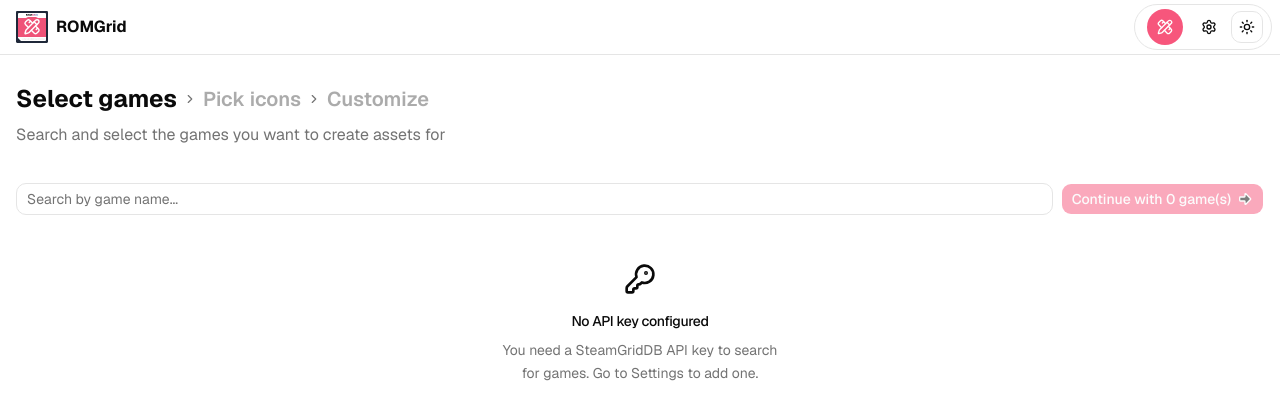
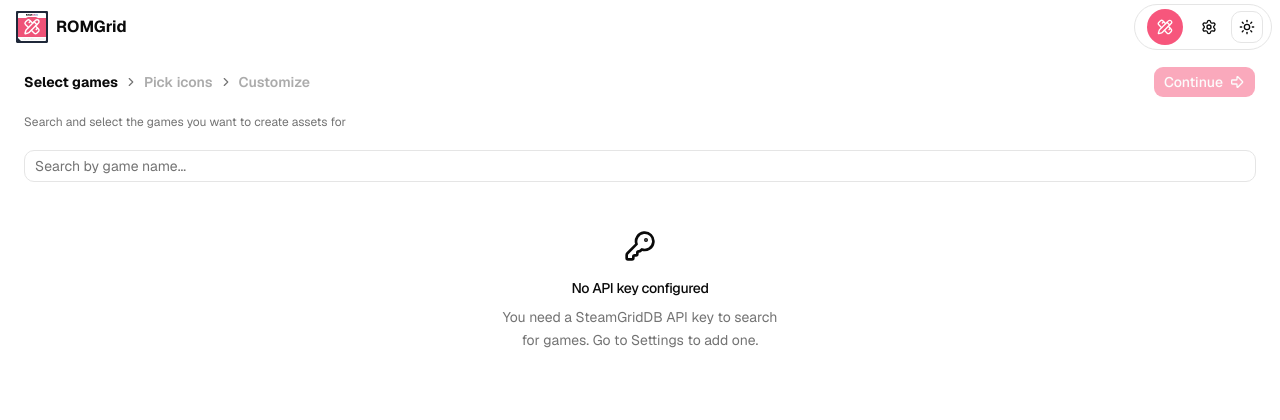
Before and after one commit to TheJhoxX/ROMGrid, a Next.js app: page /asset-maker in a window 1280 px wide. Shown: the top 420 px of the page. Built offline with nearby package versions, Linux system fonts and the light colour scheme.

Commit message:
Improve Search Step layout

```diff
--- a/messages/en.json
+++ b/messages/en.json
@@ -66,12 +66,12 @@
         "copyright": "2026 ROMGrid. All rights reserved."
     },
     "assetMaker": {
+        "continueButtonLabel": "Continue",
         "steps": {
             "search": {
                 "title": "Step 1: Select game/s",
                 "breadcrumb": "Select games",
                 "description": "Search and select the games you want to create assets for",
-                "continueButtonLabel": "Continue with {gamesCount} game(s)",
                 "releaseDateNotAvailable": "Release date not available",
                 "searchPlaceholder": "Search by game name...",
                 "emptyTitle": "No games found",
@@ -79,7 +79,8 @@
                 "loadingTitle": "Searching games...",
                 "clearGames": "Clear selection",
                 "noApiKeyTitle": "No API key configured",
-                "noApiKeyDescription": "You need a SteamGridDB API key to search for games. Go to Settings to add one."
+                "noApiKeyDescription": "You need a SteamGridDB API key to search for games. Go to Settings to add one.",
+                "gamesAmountSelected": "{gamesAmount} games selected"
             },
             "icon": {
                 "title": "Step 2: Adjust styles",
--- a/src/app/HomeNavigationMenu.tsx
+++ b/src/app/HomeNavigationMenu.tsx
@@ -40,7 +40,7 @@
 export const HomeNavigationMenu = () => {
     const pathname = usePathname()
     return (
-        <div className='bg-background/15 sticky flex w-full items-center justify-between gap-1 border-b px-2 py-1 backdrop-blur-md'>
+        <div className='bg-background sticky top-0 z-50 flex w-full items-center justify-between gap-1 px-2 py-1'>
             <Tooltip>
                 <TooltipTrigger asChild>
                     <Link
--- a/src/app/asset-maker/SearchStep/SearchStep.tsx
+++ b/src/app/asset-maker/SearchStep/SearchStep.tsx
@@ -15,7 +15,6 @@
 import { useApiKeys, ScraperKeyId } from '@/hooks/useApiKeys'
 import { cn } from '@/lib/utils'
 import {
-    ArrowBigRight,
     BadgeCheck,
     Calendar,
     Eraser,
@@ -69,14 +68,14 @@
 
 export type SearchStepProps = {
     onGameClick: (gameId: number, gameName: string) => void
-    onChangeStep: (nextStep: AssetMakerStep) => void
     onClearGames: () => void
     selectedGames: Map<number, GameConfig>
 }
 
+const MAX_GAME_CHIPS_AMMOUNT = 5
+
 export const SearchStep = ({
     onGameClick,
-    onChangeStep,
     onClearGames,
     selectedGames,
 }: SearchStepProps) => {
@@ -94,9 +93,10 @@
         <div className='flex min-h-0 w-full flex-1 flex-col gap-6'>
             <div className='flex flex-col gap-4'>
                 {selectedGames.size > 0 && (
-                    <div className='flex flex-col gap-4 md:flex-row md:justify-between'>
+                    <div className='flex flex-wrap justify-between gap-4'>
                         <div className='flex flex-wrap items-center gap-2'>
-                            {[...selectedGames.entries()].map(
+                            {selectedGames.size < MAX_GAME_CHIPS_AMMOUNT ? (
+                                [...selectedGames.entries()].map(
                                     ([gameId, gameConfig]) => (
                                         <Badge
                                             key={gameId}
@@ -117,6 +117,20 @@
                                             </button>
                                         </Badge>
                                     ),
+                                )
+                            ) : (
+                                <Badge className='bg-primary/10 text-primary border-primary/30 gap-1 border pr-1 font-medium'>
+                                    {t('gamesAmountSelected', {
+                                        gamesAmount: selectedGames.size,
+                                    })}
+                                    <button
+                                        onClick={() => onClearGames()}
+                                        className='hover:bg-primary/20 cursor-pointer rounded-full p-0.5 transition-colors'
+                                        aria-label={`Remove all`}
+                                    >
+                                        <X className='h-3 w-3' />
+                                    </button>
+                                </Badge>
                             )}
                         </div>
                         <Button
@@ -125,7 +139,7 @@
                             className='bg-secondary/30 text-secondary w-fit cursor-pointer'
                             title={t('clearGames')}
                         >
-                            Clear selected game(s)
+                            {t('clearGames')}
                             <Eraser className='h-4 w-4' />
                         </Button>
                     </div>
@@ -138,16 +152,6 @@
                         value={query}
                         placeholder={t('searchPlaceholder')}
                     />
-                    <Button
-                        disabled={selectedGames.size === 0}
-                        onClick={() => onChangeStep('icon')}
-                        className='cursor-pointer'
-                    >
-                        {t('continueButtonLabel', {
-                            gamesCount: selectedGames.size,
-                        })}
-                        <ArrowBigRight fill='var(--color-background)' />
-                    </Button>
                 </div>
             </div>
             {(() => {
--- a/src/app/asset-maker/page.tsx
+++ b/src/app/asset-maker/page.tsx
@@ -15,6 +15,8 @@
     BreadcrumbPage,
     BreadcrumbSeparator,
 } from '@/components/ui/breadcrumb'
+import { Button } from '@/components/ui/button'
+import { ArrowBigRight } from 'lucide-react'
 
 export type SelectedIcon =
     | { kind: 'sgdb'; image: SGDBImage }
@@ -155,9 +157,10 @@
         const description = t(`steps.${currentStep}.description`)
         const currentIndex = STEP_ORDER.indexOf(currentStep)
         return (
-            <>
-                <Breadcrumb className='w-full'>
-                    <BreadcrumbList className='text-base'>
+            <div className='space-y-4'>
+                <div className='flex items-center justify-between gap-4'>
+                    <Breadcrumb className='w-full text-sm'>
+                        <BreadcrumbList>
                             {STEP_ORDER.map((step, index) => {
                                 const label = t(`steps.${step}.breadcrumb`)
                                 const isCurrent = step === currentStep
@@ -166,26 +169,28 @@
                                     <Fragment key={step}>
                                         <BreadcrumbItem>
                                             {isCurrent ? (
-                                            <BreadcrumbPage className='text-2xl font-bold'>
+                                                <BreadcrumbPage className='font-bold'>
                                                     {label}
                                                 </BreadcrumbPage>
                                             ) : isPast ? (
                                                 <BreadcrumbLink
                                                     asChild
-                                                className='text-xl font-semibold'
+                                                    className='font-semibold'
                                                 >
                                                     <button
                                                         type='button'
                                                         className='cursor-pointer'
                                                         onClick={() =>
-                                                        handleChangeStep(step)
+                                                            handleChangeStep(
+                                                                step,
+                                                            )
                                                         }
                                                     >
                                                         {label}
                                                     </button>
                                                 </BreadcrumbLink>
                                             ) : (
-                                            <span className='text-muted-foreground/60 text-xl font-semibold'>
+                                                <span className='text-muted-foreground/60 font-semibold'>
                                                     {label}
                                                 </span>
                                             )}
@@ -198,17 +203,30 @@
                             })}
                         </BreadcrumbList>
                     </Breadcrumb>
-                <p className='text-muted-foreground w-full'>{description}</p>
-            </>
+                    <Button
+                        disabled={selectedGames.size === 0}
+                        onClick={() => handleChangeStep('icon')}
+                        className='cursor-pointer'
+                    >
+                        {t('continueButtonLabel', {
+                            gamesCount: selectedGames.size,
+                        })}
+                        <ArrowBigRight />
+                    </Button>
+                </div>
+                <p className='text-muted-foreground w-full text-xs'>
+                    {description}
+                </p>
+            </div>
         )
     }
 
     return (
-        <div className='flex w-full flex-col items-center gap-6 p-4'>
-            <div className='bg-background/80 sticky top-0 z-20 -mx-4 flex w-[calc(100%+2rem)] flex-col gap-2 px-4 py-3 backdrop-blur'>
+        <div className='flex w-full flex-col items-center gap-2'>
+            <div className='bg-background sticky top-13.5 z-20 flex w-full flex-col gap-2 px-6 py-3'>
                 {header()}
             </div>
-            {content()}
+            <div className='w-full px-6'>{content()}</div>
         </div>
     )
 }
--- a/src/app/page.tsx
+++ b/src/app/page.tsx
@@ -37,7 +37,7 @@
     )
 
     return (
-        <>
+        <div className='mt-12'>
             <div className='relative flex w-full flex-col items-center justify-center'>
                 <TunnelGrid className='absolute inset-0 h-full w-full' />
                 <div className='relative z-10 flex flex-col justify-center'>
@@ -150,6 +150,6 @@
                 <Copyright className='h-4 w-4' />
                 <p>{t('copyright')}</p>
             </div>
-        </>
+        </div>
     )
 }
```
Lines whose indentation alone changed are shown as unchanged.
